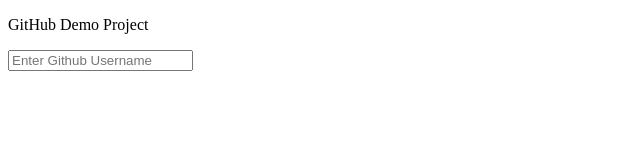
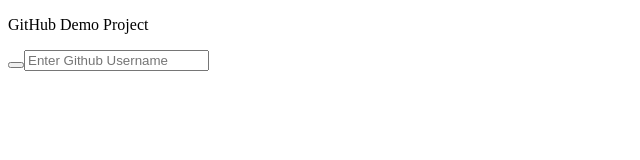
Before and after one commit to moniquestigter/GitList, a React app: page / in a window 1280 px wide. Shown: the top 160 px of the page, without its empty margins (0-640 px from the left). Built offline with nearby package versions, Linux system fonts and the light colour scheme; the HTML template or start-up script is replaced by a standard one.

Commit message:
fixed search bar, added browser router; Sem3-martes

```diff
--- a/package.json
+++ b/package.json
@@ -32,6 +32,8 @@
     "webpack-dev-server": "^3.1.9"
   },
   "dependencies": {
-    "react-responsive": "^5.0.0"
+    "react-responsive": "^5.0.0",
+    "react-router": "^4.3.1",
+    "react-router-dom": "^4.3.1"
   }
 }
--- a/src/App.js
+++ b/src/App.js
@@ -1,16 +1,13 @@
 import React from 'react';
 import ReactDOM from 'react-dom';
-import Header from './Header.js'; // Importamos componente Header
 import Search from './Search'; // Importamos componente Search
+import { BrowserRouter, Route } from 'react-router-dom';
 
 const App = () => {
   return (
-    <div>
-      <Header />
-      <div className="container">
-        <Search />
-      </div>
-    </div>
+    <BrowserRouter>
+      <Route exact path="/" component={Search} />
+    </BrowserRouter>
   );
 };
 
--- a/src/Search.js
+++ b/src/Search.js
@@ -1,14 +1,26 @@
 import React from 'react';
-
+import Header from './Header.js';
 
 const Search = () => {
   return (
-    <div className="search">
-      <input type="text" placeholder="Enter Github Username">
-      </input>
-      <i className="fa fa-check-circle"></i>
+    <div>
+      <Header />
+      <div className="container">
+        <section className="search six offset-by-three columns">
+          <form>
+            <button type="submit">
+              <span className="fa fa-check-circle fa-3x" />
+            </button>
+            <input
+              className="u-full-width"
+              type="text"
+              name="username"
+              placeholder="Enter Github Username"
+            />
+          </form>
+        </section>
+      </div>
     </div>
-
   );
 };
 
```
Also changed, not shown: 3 other files (tests, documents, lock files or other folders).
